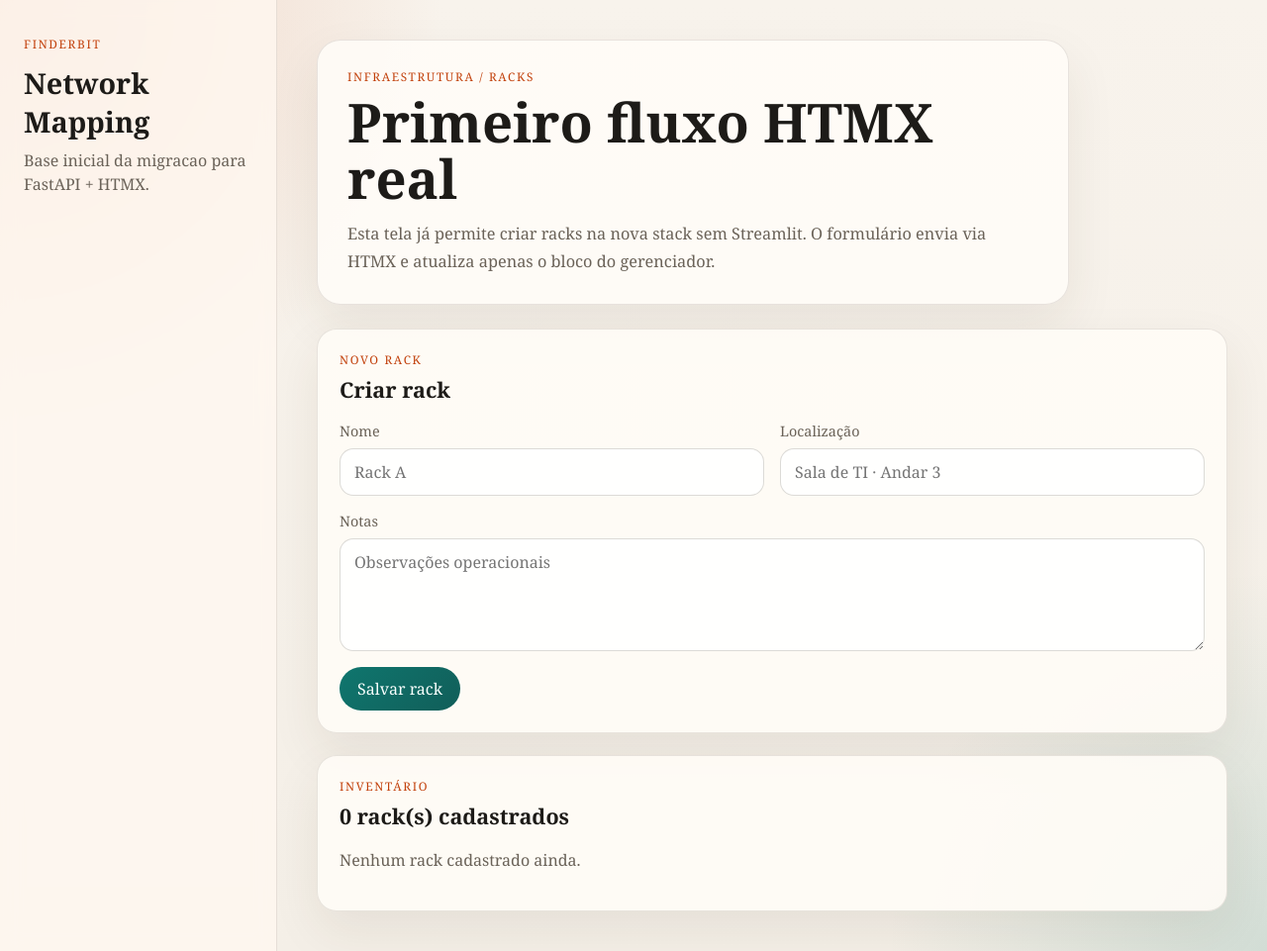
After one commit to mrmateussiilva/net-mapper, a FastAPI app: template app/web/templates/pages/infra_racks.html in a window 1280 px wide. The commit adds this page. Shown: the whole page at 99% size. Run offline with FastAPI, Linux system fonts and the light colour scheme; the template is opened without the code that fills it, so the values that code supplies are empty; some libraries are stand-ins or nearby versions.

Commit message:
Add initial FastAPI pages and HTMX racks flow

```diff
--- a/app/web/main.py
+++ b/app/web/main.py
@@ -3,6 +3,8 @@ from pathlib import Path
 from fastapi import FastAPI
 from fastapi.staticfiles import StaticFiles
 
+from app.web.routers.infra import router as infra_router
+from app.web.routers.mapping import router as mapping_router
 from app.web.routers.pages import router as pages_router
 
 
@@ -12,4 +14,6 @@ STATIC_DIR = BASE_DIR / "static"
 
 app = FastAPI(title="Network Mapping", version="0.1.0")
 app.include_router(pages_router)
+app.include_router(mapping_router)
+app.include_router(infra_router)
 app.mount("/static", StaticFiles(directory=STATIC_DIR), name="static")
--- a/app/web/static/css/app.css
+++ b/app/web/static/css/app.css
@@ -76,12 +76,9 @@ body {
   border-color: rgba(15, 118, 110, 0.25);
 }
 
-.nav-link.is-disabled {
-  display: block;
-  padding: 12px 14px;
-  border-radius: 12px;
-  color: #9b9184;
-  background: rgba(255, 255, 255, 0.35);
+.nav-link.is-active {
+  background: linear-gradient(135deg, rgba(15, 118, 110, 0.16), rgba(194, 65, 12, 0.12));
+  border-color: rgba(15, 118, 110, 0.18);
 }
 
 .content {
@@ -117,6 +114,74 @@ body {
   gap: 18px;
 }
 
+.metrics {
+  margin-top: 24px;
+  display: grid;
+  grid-template-columns: repeat(auto-fit, minmax(180px, 1fr));
+  gap: 16px;
+}
+
+.metric-card,
+.table-card {
+  padding: 22px;
+  border-radius: 20px;
+  border: 1px solid var(--line);
+  background: rgba(255, 252, 247, 0.9);
+  box-shadow: var(--shadow);
+}
+
+.metric-card span {
+  display: block;
+  color: var(--muted);
+  font-size: 0.86rem;
+  margin-bottom: 10px;
+}
+
+.metric-card strong {
+  font-size: 1.8rem;
+}
+
+.table-card {
+  margin-top: 22px;
+}
+
+.section-head {
+  display: flex;
+  justify-content: space-between;
+  align-items: end;
+  gap: 16px;
+  margin-bottom: 18px;
+}
+
+.section-head h3 {
+  margin: 8px 0 0;
+  font-size: 1.35rem;
+}
+
+.muted {
+  color: var(--muted);
+  line-height: 1.6;
+}
+
+table {
+  width: 100%;
+  border-collapse: collapse;
+}
+
+th,
+td {
+  padding: 12px 10px;
+  border-bottom: 1px solid var(--line);
+  text-align: left;
+}
+
+thead th {
+  font-size: 0.84rem;
+  text-transform: uppercase;
+  letter-spacing: 0.08em;
+  color: var(--muted);
+}
+
 .card {
   padding: 22px;
   border-radius: 20px;
@@ -140,6 +205,99 @@ code {
   color: var(--accent);
 }
 
+.manager-shell {
+  margin-top: 24px;
+}
+
+.form-card {
+  margin-top: 22px;
+  padding: 22px;
+  border-radius: 20px;
+  border: 1px solid var(--line);
+  background: rgba(255, 252, 247, 0.9);
+  box-shadow: var(--shadow);
+}
+
+.stack-form {
+  display: grid;
+  gap: 16px;
+}
+
+.form-grid {
+  display: grid;
+  grid-template-columns: repeat(2, minmax(0, 1fr));
+  gap: 16px;
+}
+
+.stack-form label {
+  display: grid;
+  gap: 8px;
+}
+
+.stack-form span {
+  font-size: 0.9rem;
+  color: var(--muted);
+}
+
+.stack-form input,
+.stack-form textarea {
+  width: 100%;
+  padding: 12px 14px;
+  border-radius: 14px;
+  border: 1px solid rgba(65, 55, 41, 0.18);
+  background: rgba(255, 255, 255, 0.85);
+  color: var(--ink);
+  font: inherit;
+}
+
+.stack-form input:focus,
+.stack-form textarea:focus {
+  outline: 2px solid rgba(15, 118, 110, 0.22);
+  border-color: rgba(15, 118, 110, 0.35);
+}
+
+.form-actions {
+  display: flex;
+  justify-content: flex-start;
+}
+
+.form-actions button,
+.button-link {
+  display: inline-flex;
+  align-items: center;
+  justify-content: center;
+  padding: 11px 18px;
+  border-radius: 999px;
+  border: 0;
+  background: linear-gradient(135deg, #0f766e, #115e59);
+  color: #f8fffd;
+  font: inherit;
+  text-decoration: none;
+  cursor: pointer;
+}
+
+.alert {
+  margin-bottom: 16px;
+  padding: 12px 14px;
+  border-radius: 14px;
+  font-size: 0.95rem;
+}
+
+.alert-success {
+  background: #d1fae5;
+  color: #065f46;
+}
+
+.alert-error {
+  background: #fee2e2;
+  color: #991b1b;
+}
+
+.action-card {
+  display: grid;
+  align-items: center;
+}
+
 @media (max-width: 900px) {
   .shell {
     grid-template-columns: 1fr;
@@ -153,4 +311,8 @@ code {
   .content {
     padding: 24px;
   }
+
+  .form-grid {
+    grid-template-columns: 1fr;
+  }
 }
--- a/app/web/templates/base.html
+++ b/app/web/templates/base.html
@@ -18,11 +18,7 @@
 
       <nav class="nav">
         {% for item in nav_items or [] %}
-          {% if item.disabled %}
-            <span class="nav-link is-disabled">{{ item.label }}</span>
-          {% else %}
-            <a class="nav-link" href="{{ item.href }}">{{ item.label }}</a>
-          {% endif %}
+          <a class="nav-link{% if item.active %} is-active{% endif %}" href="{{ item.href }}">{{ item.label }}</a>
         {% endfor %}
       </nav>
     </aside>
--- /dev/null
+++ b/app/web/templates/pages/infra_racks.html
@@ -0,0 +1,16 @@
+{% extends "base.html" %}
+
+{% block content %}
+<section class="hero">
+  <div class="eyebrow">Infraestrutura / Racks</div>
+  <h2>Primeiro fluxo HTMX real</h2>
+  <p>
+    Esta tela já permite criar racks na nova stack sem Streamlit. O formulário envia via HTMX e atualiza
+    apenas o bloco do gerenciador.
+  </p>
+</section>
+
+<section id="rack-manager" class="manager-shell">
+  {% include "partials/infra/racks_manager.html" %}
+</section>
+{% endblock %}
--- /dev/null
+++ b/app/web/templates/partials/infra/racks_manager.html
@@ -0,0 +1,76 @@
+<div id="rack-manager-inner">
+  <section class="form-card">
+    <div class="section-head">
+      <div>
+        <div class="card-kicker">Novo rack</div>
+        <h3>Criar rack</h3>
+      </div>
+    </div>
+
+    {% if message %}
+    <div class="alert alert-{{ message.kind }}">{{ message.text }}</div>
+    {% endif %}
+
+    <form
+      class="stack-form"
+      hx-post="/infra/racks"
+      hx-target="#rack-manager"
+      hx-select="#rack-manager-inner"
+      hx-swap="innerHTML"
+    >
+      <div class="form-grid">
+        <label>
+          <span>Nome</span>
+          <input type="text" name="name" value="{{ submitted.name if submitted else '' }}" placeholder="Rack A" required>
+        </label>
+        <label>
+          <span>Localização</span>
+          <input type="text" name="location" value="{{ submitted.location if submitted else '' }}" placeholder="Sala de TI · Andar 3">
+        </label>
+      </div>
+
+      <label>
+        <span>Notas</span>
+        <textarea name="notes" rows="4" placeholder="Observações operacionais">{{ submitted.notes if submitted else '' }}</textarea>
+      </label>
+
+      <div class="form-actions">
+        <button type="submit">Salvar rack</button>
+      </div>
+    </form>
+  </section>
+
+  <section class="table-card">
+    <div class="section-head">
+      <div>
+        <div class="card-kicker">Inventário</div>
+        <h3>{{ racks|length }} rack(s) cadastrados</h3>
+      </div>
+    </div>
+
+    {% if racks %}
+    <table>
+      <thead>
+        <tr>
+          <th>Nome</th>
+          <th>Localização</th>
+          <th>Equipamentos</th>
+          <th>Notas</th>
+        </tr>
+      </thead>
+      <tbody>
+        {% for rack in racks %}
+        <tr>
+          <td>{{ rack.name }}</td>
+          <td>{{ rack.location or "—" }}</td>
+          <td>{{ rack.equipment_count }}</td>
+          <td>{{ rack.notes or "—" }}</td>
+        </tr>
+        {% endfor %}
+      </tbody>
+    </table>
+    {% else %}
+    <p class="muted">Nenhum rack cadastrado ainda.</p>
+    {% endif %}
+  </section>
+</div>
```
Also changed, not shown: app/services/infra_service.py (added, +43 -0 lines), app/web/deps.py (added, +18 -0 lines), app/web/routers/infra.py (added, +56 -0 lines), app/web/routers/mapping.py (added, +47 -0 lines), app/web/routers/pages.py (+3 -10 lines), app/web/templates/pages/home.html (+8 -6 lines), app/web/templates/pages/infra_index.html (added, +73 -0 lines), app/web/templates/pages/mapping_index.html (added, +69 -0 lines).
